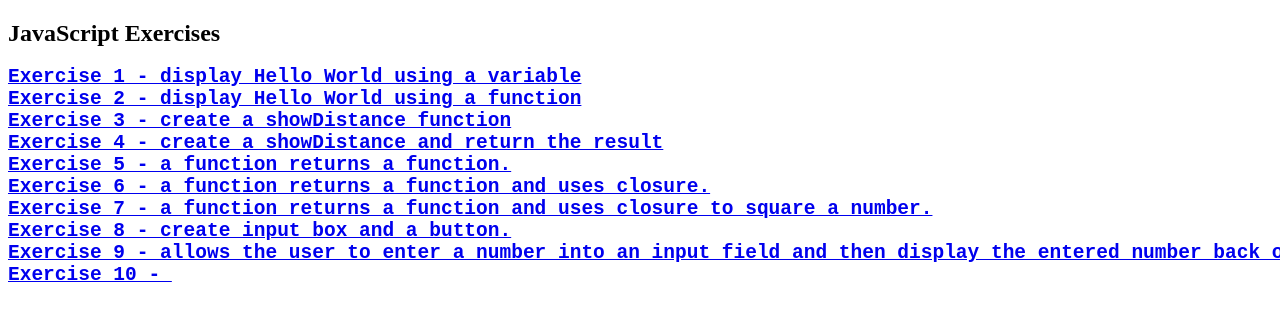
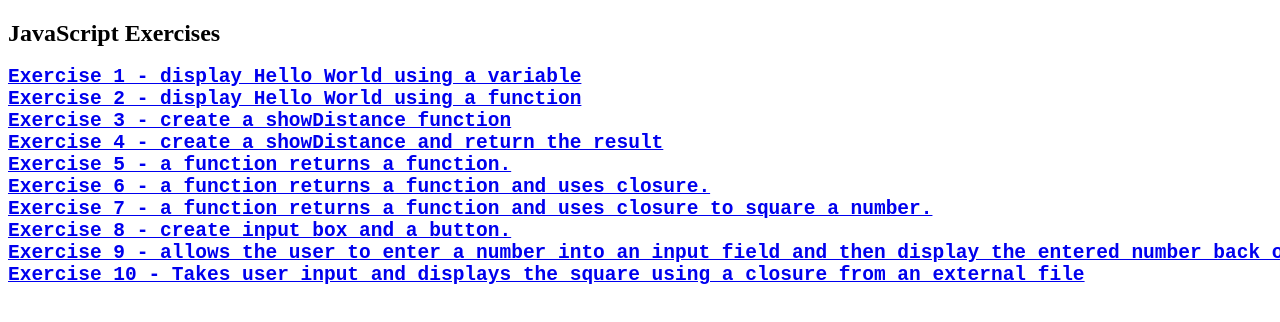
Before and after one commit to smaharjan-cpu/Lab4, a plain HTML site: page index.html in a window 1280 px wide. Shown: the top 322 px of the page. Drawn offline with Linux system fonts and the light colour scheme.

Commit message:
resolved conflicts

```diff
--- a/index.html
+++ b/index.html
@@ -18,7 +18,7 @@
 <a href="exercise-7.html" >Exercise 7 - a function returns a function and uses closure to square a number.</a>
 <a href="exercise-8.html" >Exercise 8 - create input box and a button.</a>
 <a href="exercise-9.html" >Exercise 9 - allows the user to enter a number into an input field and then display the entered number back on the screen.</a>
-<a href="exercise-10.html" >Exercise 10 - </a>
+<a href="exercise-10.html" >Exercise 10 - Takes user input and displays the square using a closure from an external file</a>
         </pre>
     </h2>
   </body>
```
